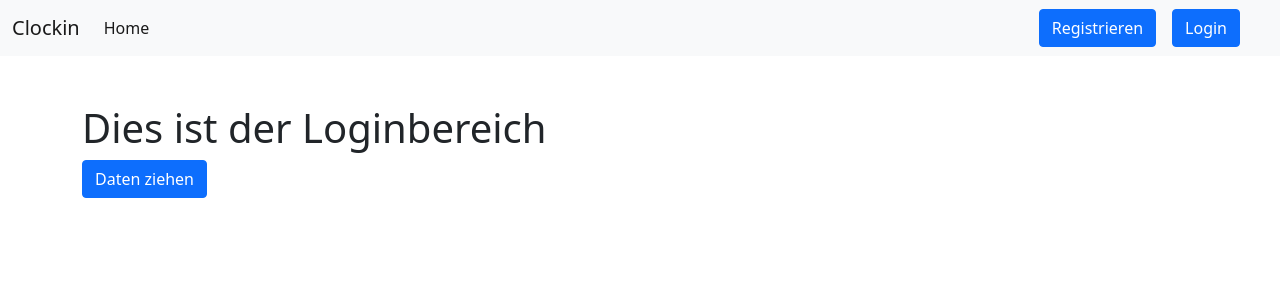
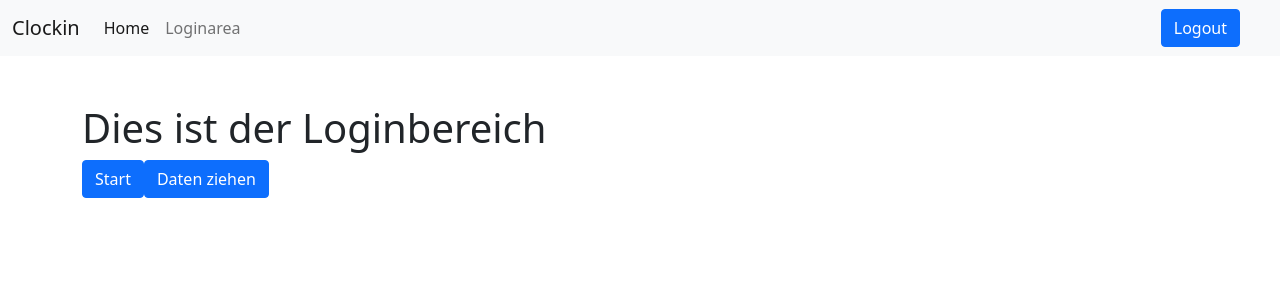
Before and after one commit to mstoelting89/clockin_frontend, a Vue app: page /loginarea in a window 1280 px wide. Shown: the top 300 px of the page. Built offline with nearby package versions, Linux system fonts and the light colour scheme; sample sign-in values are in the browser's storage.

Commit message:
- implement navbar with pending login/logout btn #2

```diff
--- a/src/components/LoginStart.vue
+++ b/src/components/LoginStart.vue
@@ -1,6 +1,7 @@
 <template>
   <div class="loginArea">
     <h1>Dies ist der Loginbereich</h1>
+    <input type="button" class="btn btn-primary" value="Start">
     <input type="button" class="btn btn-primary" id="getData" @click="getDataFromSpring()" value="Daten ziehen">
   </div>
 </template>
@@ -14,7 +15,10 @@ export default {
   methods: {
     ...mapActions([
       'getDataFromSpring'
-    ])
+    ]),
+    startTimeTracking() {
+
+    }
   }
 }
 
--- a/src/components/Navbar.vue
+++ b/src/components/Navbar.vue
@@ -10,18 +10,21 @@
           <li class="nav-item">
             <router-link to="/" class="nav-link active">Home</router-link>
           </li>
+          <li class="nav-item" v-if="checkLogin">
+            <router-link to="/loginarea" class="nav-link">Loginarea</router-link>
+          </li>
         </ul>
         <form class="container-fluid justify-content-end d-flex">
-          <button class="btn btn-primary me-3" v-if="!loggedIn">
+          <button class="btn btn-primary me-3" v-if="!checkLogin">
             <router-link to="/register">Registrieren</router-link>
           </button>
           <div class="login-btn" >
-            <button class="btn btn-primary me-3" v-if="!loggedIn">
+            <button class="btn btn-primary me-3"  v-if="!checkLogin">
               <router-link to="/login">Login</router-link>
             </button>
           </div>
           <div class="logout-btn">
-            <button class="btn btn-primary me-3" v-if="loggedIn" @click="logout">
+            <button class="btn btn-primary me-3" @click="logout"  v-if="checkLogin">
               Logout
             </button>
           </div>
@@ -38,10 +41,18 @@ import {mapGetters} from "vuex";
 
 export default {
   name: "Navbar",
+  created() {
+    if (localStorage.getItem('token')) {
+      this.$store.dispatch("setLoggedIn");
+    }
+  },
   computed: {
     ...mapGetters([
         'loggedIn'
-    ])
+    ]),
+    checkLogin() {
+      return this.$store.getters.loggedIn;
+    }
   },
   methods: {
     logout() {
--- a/src/store/modules/auth.js
+++ b/src/store/modules/auth.js
@@ -19,14 +19,14 @@ const mutations = {
 }
 
 const actions = {
-    testMethod() {
-        console.log("Foo Bar");
+    setLoggedIn( { commit }) {
+        commit('LOGGED_IN');
     },
     register({ commit }, data) {
 
         const header = {
             "Content-Type": "application/json",
-            "Accept": "*/*"
+            "Accept": "*/*",
         }
 
         commit('REGISTER');
@@ -36,7 +36,7 @@ const actions = {
 
         const header = {
             "Content-Type": "application/json",
-            "Accept": "*/*"
+            "Accept": "*/*",
         }
 
         return axios.post("http://localhost:8886/api/v1/login", data, header)
```
Also changed, not shown: src/store/modules/timetracking.js (added, +41 -0 lines).
